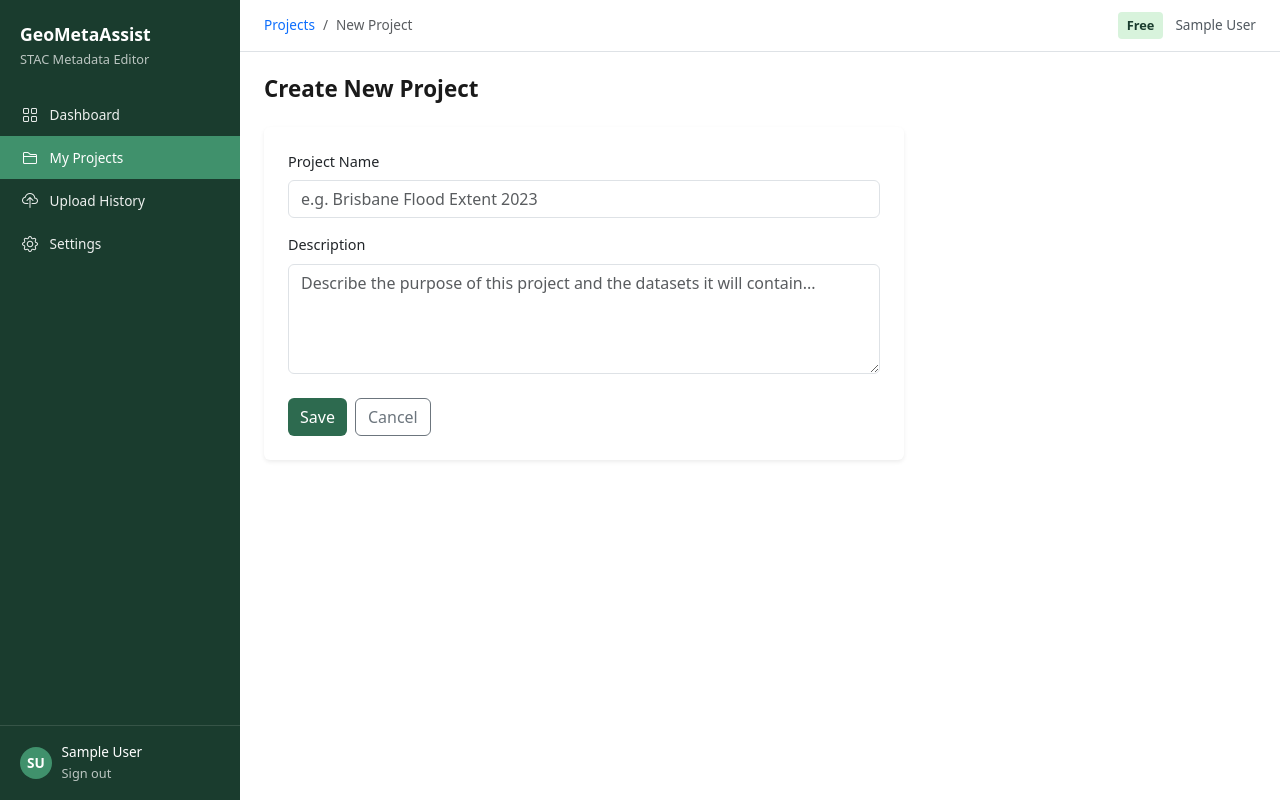
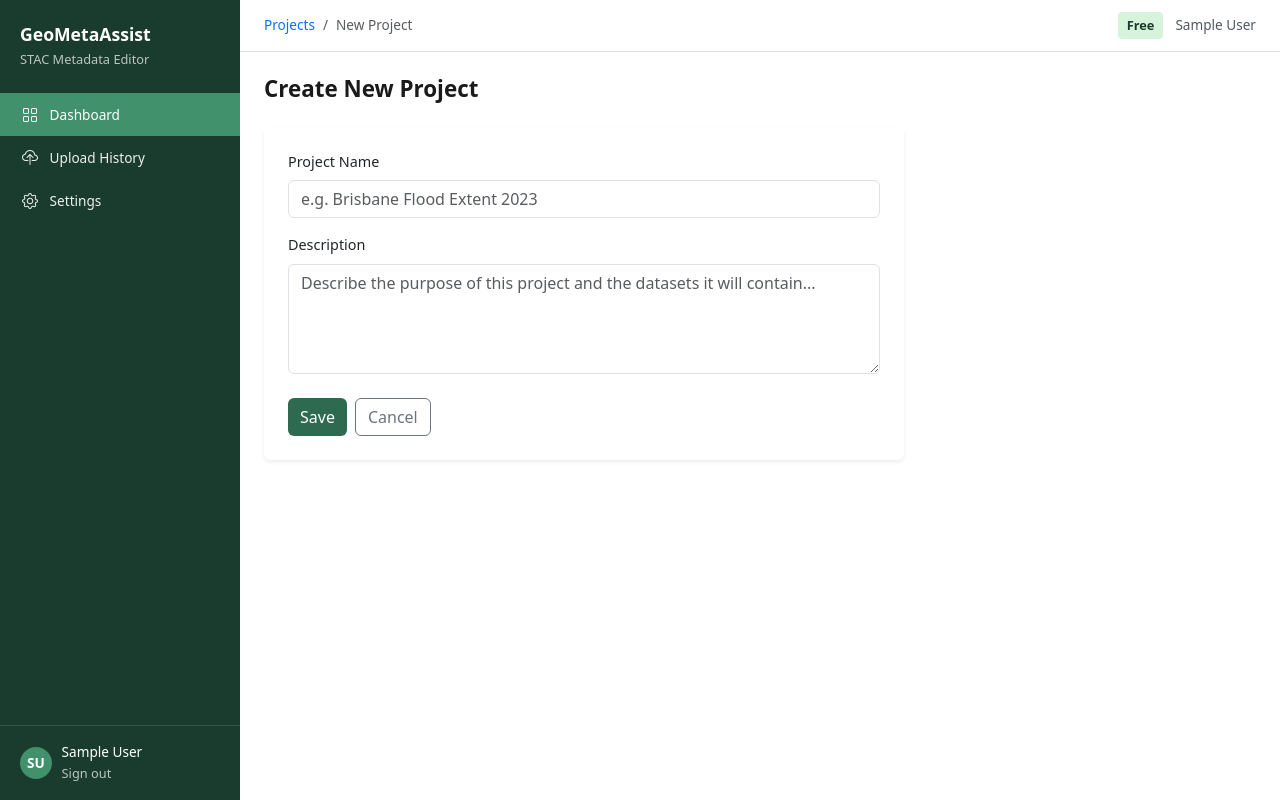
Before and after one commit to samdyra/WEB-INFS, a Django app: page /projects/create/ in a window 1280 px wide. Run offline with Django 5.2, Linux system fonts and the light colour scheme; the visitor is signed in with stand-in values (Sample User, id 1); parts of the project's set-up code (start-up, migrations or seed data) failed here and were passed over.

Commit message:
fix: delete redundant nav item

```diff
--- a/geometaassist/templates/base.html
+++ b/geometaassist/templates/base.html
@@ -21,9 +21,6 @@
   <div class="nav-section">
     <a href="{% url 'dashboard' %}" class="nav-link {% block nav_dashboard %}{% endblock %}">
       <i class="bi bi-grid"></i> Dashboard
-    </a>
-    <a href="#" class="nav-link {% block nav_projects %}{% endblock %}">
-      <i class="bi bi-folder2"></i> My Projects
     </a>
     <a href="#" class="nav-link {% block nav_uploads %}{% endblock %}">
       <i class="bi bi-cloud-upload"></i> Upload History
--- a/geometaassist/templates/projects/project_create.html
+++ b/geometaassist/templates/projects/project_create.html
@@ -1,6 +1,6 @@
 {% extends "base.html" %}
 {% block title %}Create Project — GeoMetaAssist{% endblock %}
-{% block nav_projects %}active{% endblock %}
+{% block nav_dashboard %}active{% endblock %}
 
 {% block breadcrumb %}
 <li class="breadcrumb-item"><a href="{% url 'dashboard' %}" class="text-decoration-none">Projects</a></li>
--- a/geometaassist/templates/projects/project_detail.html
+++ b/geometaassist/templates/projects/project_detail.html
@@ -1,6 +1,6 @@
 {% extends "base.html" %}
 {% block title %}{{ project.name }} — GeoMetaAssist{% endblock %}
-{% block nav_projects %}active{% endblock %}
+{% block nav_dashboard %}active{% endblock %}
 
 {% block breadcrumb %}
 <li class="breadcrumb-item"><a href="{% url 'dashboard' %}" class="text-decoration-none">Projects</a></li>
--- a/geometaassist/templates/projects/project_edit.html
+++ b/geometaassist/templates/projects/project_edit.html
@@ -1,6 +1,6 @@
 {% extends "base.html" %}
 {% block title %}Edit {{ project.name }} — GeoMetaAssist{% endblock %}
-{% block nav_projects %}active{% endblock %}
+{% block nav_dashboard %}active{% endblock %}
 
 {% block breadcrumb %}
 <li class="breadcrumb-item"><a href="{% url 'dashboard' %}" class="text-decoration-none">Projects</a></li>
```
Also changed, not shown: 1 other file.
